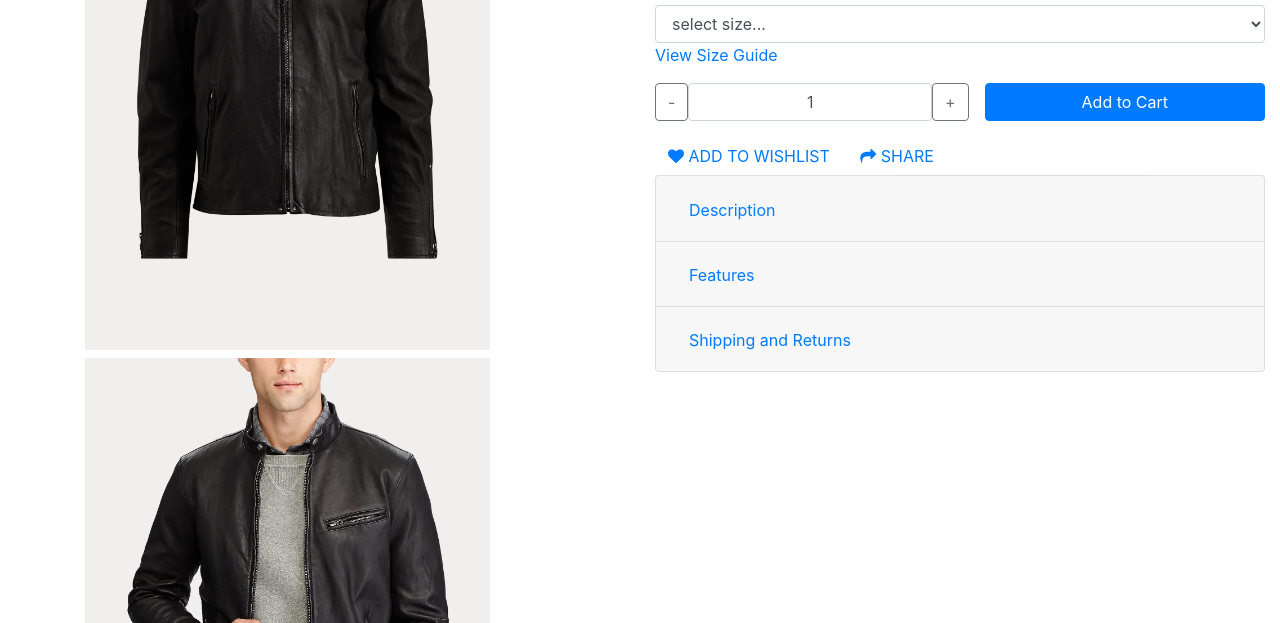
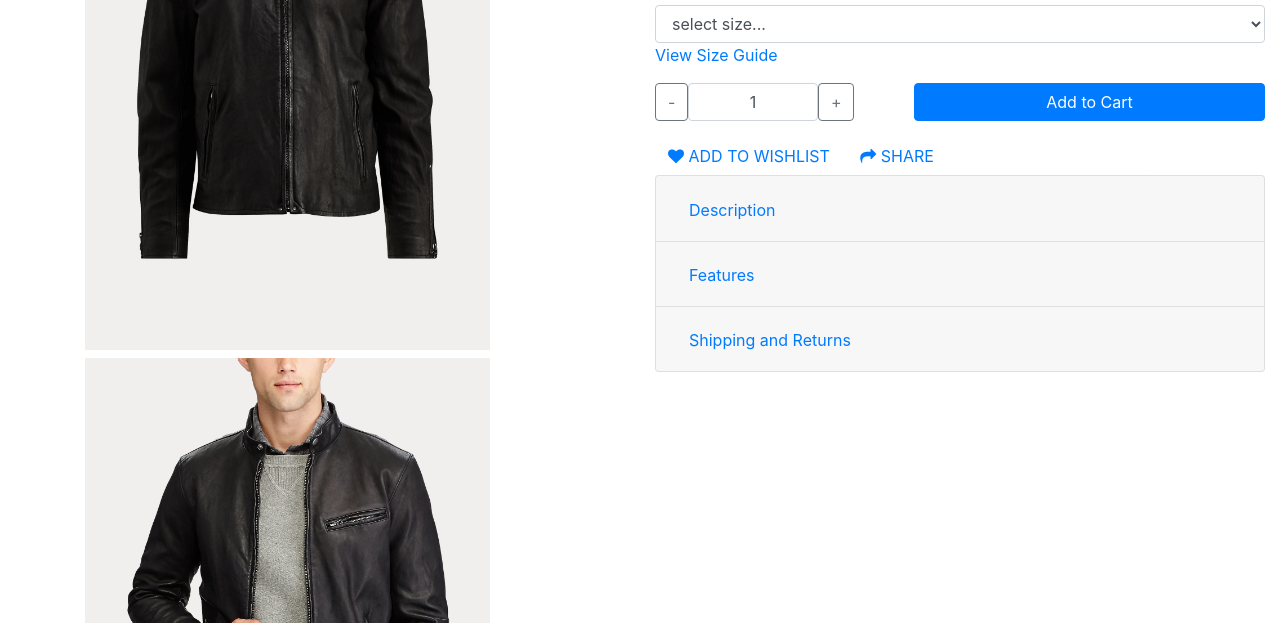
Before and after one commit to marinakmp/ProductPage, a plain HTML site: page Product_Page/index.html in a window 1280 px wide. Shown: the part 177-800 px from the top of the page. Drawn offline with nearby package versions, Linux system fonts and the light colour scheme.

Commit message:
review #2

```diff
--- a/Product_Page/index.html
+++ b/Product_Page/index.html
@@ -145,10 +145,10 @@
                                 <div class="d-flex align-items-center quantity-controls">
                                     <button class="btn btn-outline-secondary" id="min" type="button" data-dicrease>-</button>
                                     <label for="text"></label>
-                                    <input type="number" class="form-control text-center" id="text" value="1" data-value>
+                                    <input type="number" class="form-control text-center w-50" id="text" value="1" data-value>
                                     <button class="btn btn-outline-secondary" id="add" type="button" data-increase>+</button>
                                 </div>
-                                <button type="submit" class="btn btn-primary ml-3 w-50" id="cart">Add to Cart</button>
+                                <button type="submit" class="btn btn-primary w-75" id="cart">Add to Cart</button>
                             </div>
                             <div class="alert alert-success alert-dismissible fade show d-none" role="alert" id="added-to-cart">
                                 <p>You successfully added the product to your cart!</p>
```
